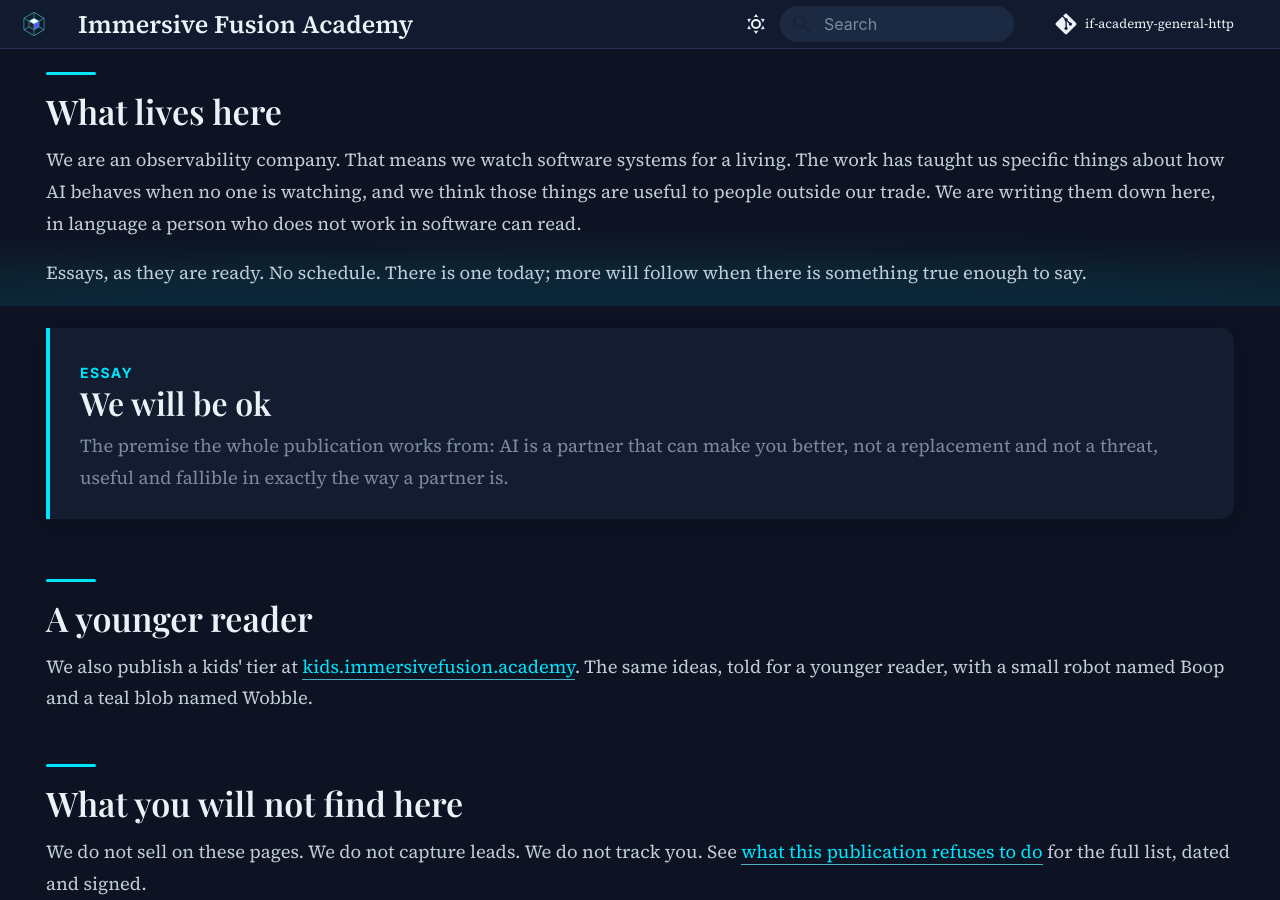
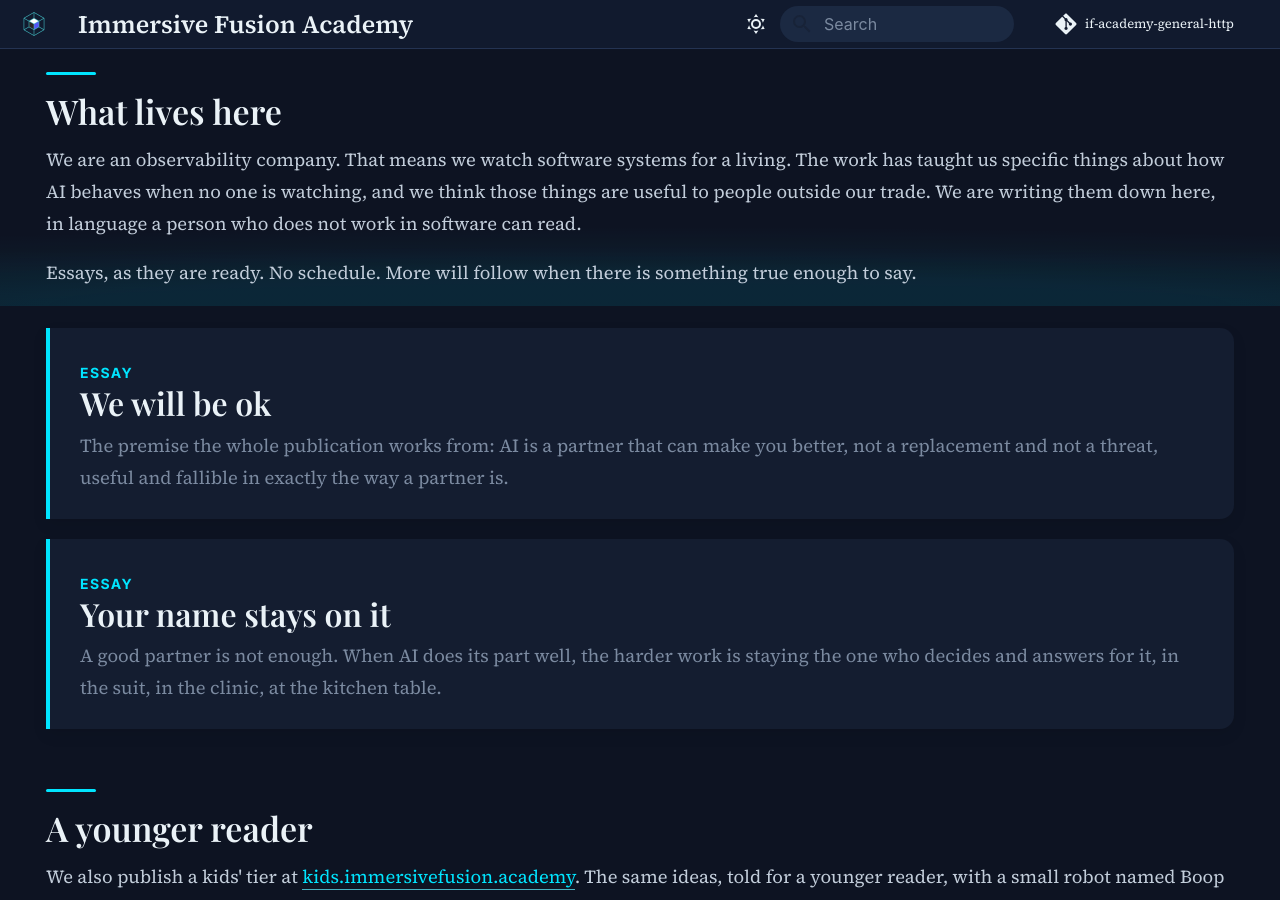
Before and after one commit to ImmersiveFusion/if-academy-general-http, an MkDocs documentation site: the page built from docs/index.md, in a window 1280 px wide and 900 px high, scrolled down 594 px. Built offline with MkDocs 1.6.1 and Material for MkDocs 9.7.7, drawn with Linux system fonts in a browser that asks for light colours; some web fonts are replaced; comment, search, counter and statistics services are not loaded.

Commit message:
Homepage: list both essays (add 'Your name stays on it'), drop stale count
The homepage advertised only one essay while two exist; add the second essay card and remove 'There is one today.'

Co-Authored-By: Claude Opus 4.8 (1M context) <noreply@anthropic.com>

```diff
--- a/docs/index.md
+++ b/docs/index.md
@@ -32,7 +32,7 @@ You live with AI now, whether or not you work in software. We write here to help
 
 We are an observability company. That means we watch software systems for a living. The work has taught us specific things about how AI behaves when no one is watching, and we think those things are useful to people outside our trade. We are writing them down here, in language a person who does not work in software can read.
 
-Essays, as they are ready. No schedule. There is one today; more will follow when there is something true enough to say.
+Essays, as they are ready. No schedule. More will follow when there is something true enough to say.
 
 <div class="ac-essay-list" markdown>
 
@@ -46,6 +46,16 @@ The premise the whole publication works from: AI is a partner that can make you
 
 </div>
 
+<div class="ac-essay-row" markdown>
+
+<p class="ac-essay-meta">Essay</p>
+
+### [Your name stays on it](essays/your-name-stays-on-it/index.md)
+
+A good partner is not enough. When AI does its part well, the harder work is staying the one who decides and answers for it, in the suit, in the clinic, at the kitchen table.
+
+</div>
+
 </div>
 
 ## A younger reader
```
